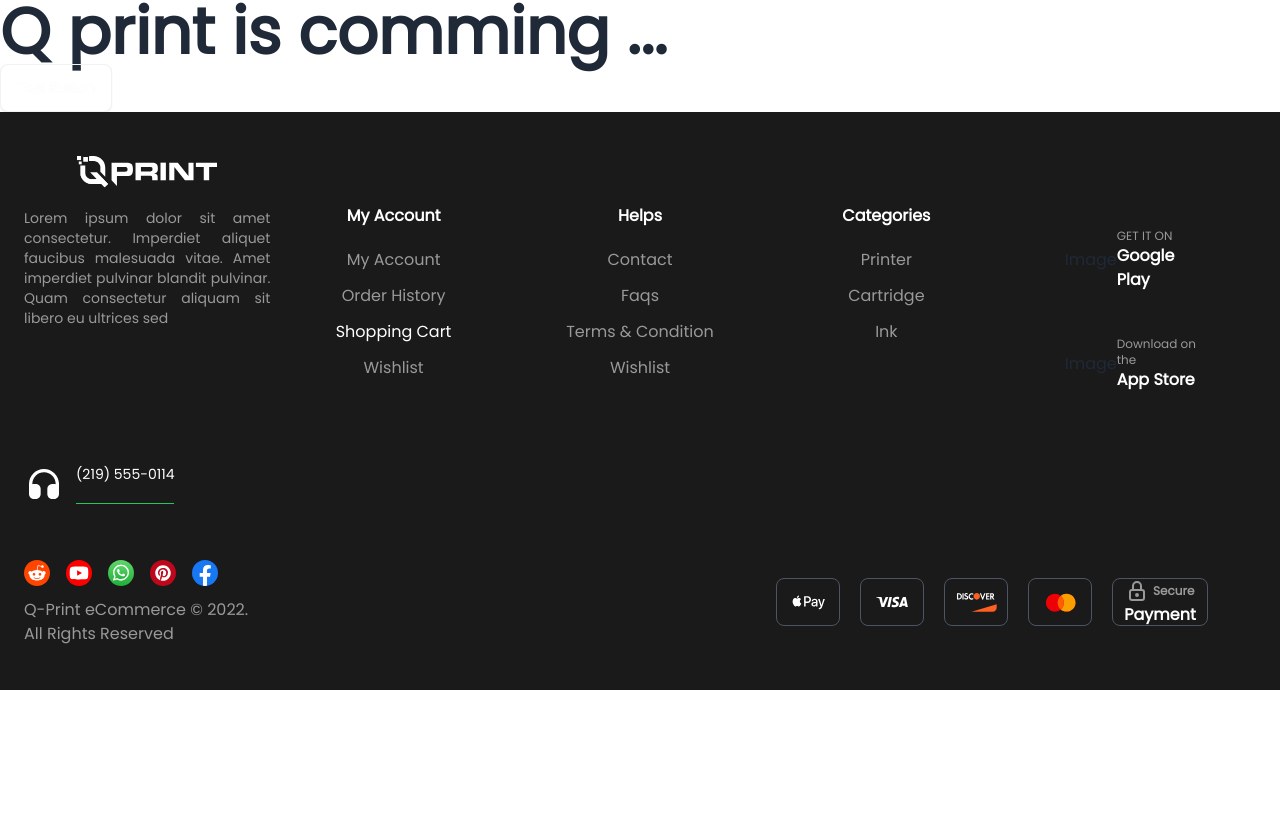
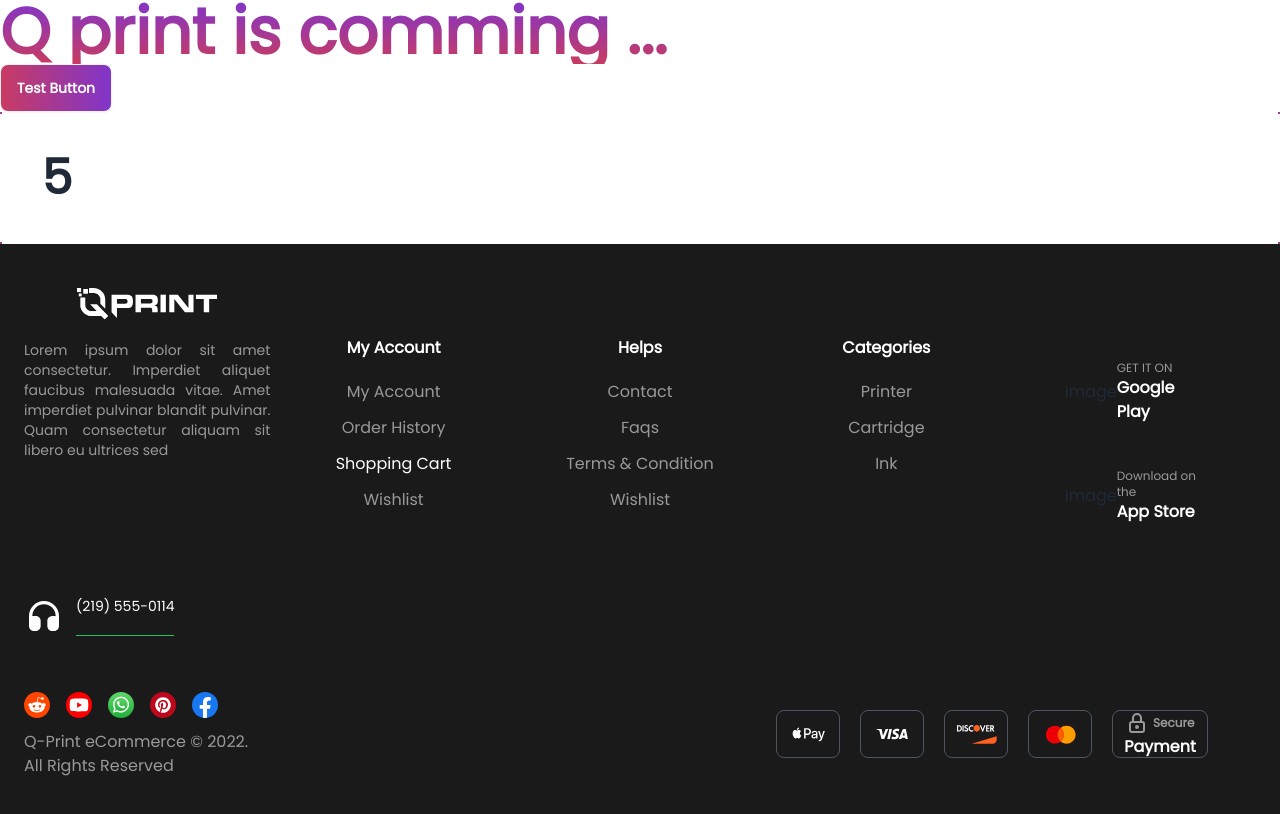
Before and after one commit to expertsquad/q-print-client, a Next.js app: page / in a window 1280 px wide. Shown: the top 814 px of the page. Built offline with nearby package versions, Linux system fonts and the light colour scheme.

Commit message:
pulled poran

```diff
--- a/src/app/globals.css
+++ b/src/app/globals.css
@@ -10,3 +10,8 @@
   -webkit-background-clip: text;
   -webkit-text-fill-color: transparent;
 }
+.main-border-color {
+  border-image-slice: 1;
+  border: 2px solid transparent;
+  border-image: linear-gradient(90deg, #c83b62 0.32%, #7f35cd 102.21%);
+}
--- a/src/app/page.tsx
+++ b/src/app/page.tsx
@@ -1,13 +1,15 @@
 const Home = () => {
   return (
     <main>
-      <div className="text-5xl font-bold items-center [font-size:_clamp(2em,5vw,10em)]  text-gradient-color-test  ">
+      <div className="text-5xl font-bold items-center [font-size:_clamp(2em,5vw,10em)]  main-text-color  ">
         Q print is comming ...
       </div>
 
-      <button className="gradient-color-test py-4 bg-clip-text btn rounded-lg text-white">
+      <button className=" py-4 bg-clip-text btn rounded-lg text-white main-bg-color border  hover:main-border-color ">
         Test Button
       </button>
+
+      <h1 className="text-5xl p-10 font-bold main-border-color">5</h1>
     </main>
   );
 };
```
